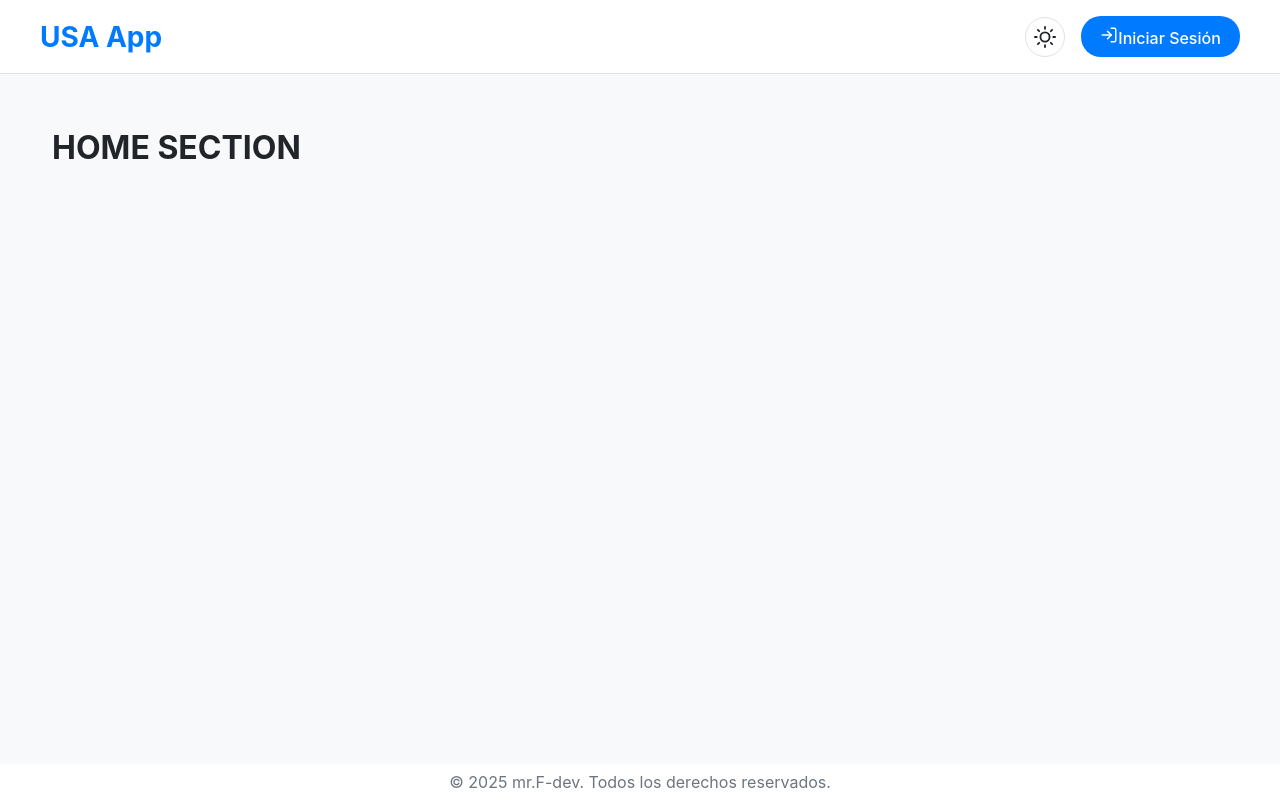
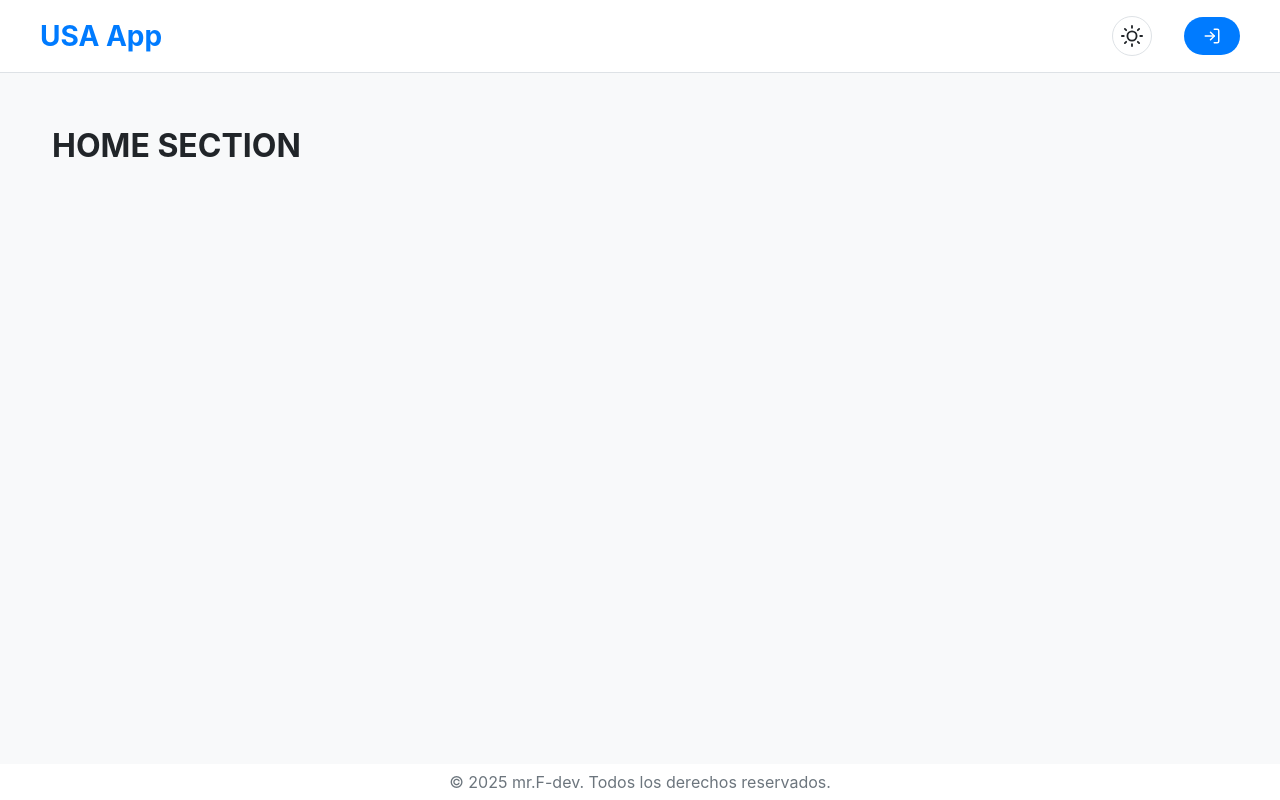
Before and after one commit to skynetfrank/usa-app, a React (Vite) app in the folder frontend/: page / in a window 1280 px wide. Built offline with nearby package versions, Linux system fonts and the light colour scheme.

Commit message:
refactor inicio sesion en cel

```diff
--- a/frontend/src/App.jsx
+++ b/frontend/src/App.jsx
@@ -140,12 +140,15 @@ function App() {
                     </div>
                   </>
                 ) : (
-                  <Link to="/signin" className="button-primary" aria-label="Iniciar Sesión">
-                    <LogIn size={18} />
-                    <span>Iniciar Sesión</span>
-                  </Link>
+                  <></> // Dejado vacío, el login se maneja fuera
                 )}
               </div>
+              {!userInfo && (
+                <Link to="/signin" className="button-primary login-action" aria-label="Iniciar Sesión">
+                  <LogIn size={18} />
+                  <span className="login-action-text">Iniciar Sesión</span>
+                </Link>
+              )}
             </div>
           </div>
         </div>
--- a/frontend/src/index.css
+++ b/frontend/src/index.css
@@ -361,6 +361,12 @@ body {
 
 .mobile-nav-item:hover {
   background-color: var(--background-color);
+}
+
+.login-action {
+  display: flex;
+  align-items: center;
+  gap: 0.5rem;
 }
 
 @keyframes slideInFromLeft {
@@ -1059,6 +1065,11 @@ Aproximación: Mobile First
     display: none;
     /* Oculta hamburguesa en escritorio */
   }
+
+  /* Muestra el texto del botón de login en pantallas grandes */
+  .login-action-text {
+    display: inline;
+  }
 }
 
 /* --- Breakpoint: md (Medium devices, 768px y superior) --- */
@@ -1111,6 +1122,11 @@ Aproximación: Mobile First
   .cuentas-cell {
     justify-content: flex-start;
   }
+
+  /* Oculta el texto del botón de login en pantallas pequeñas */
+  .login-action-text {
+    display: none;
+  }
 }
 
 /* --- Breakpoint: lg (Large devices, 992px y superior) --- */
```
Also changed, not shown: 5 other files (tests, documents, lock files or other folders).
